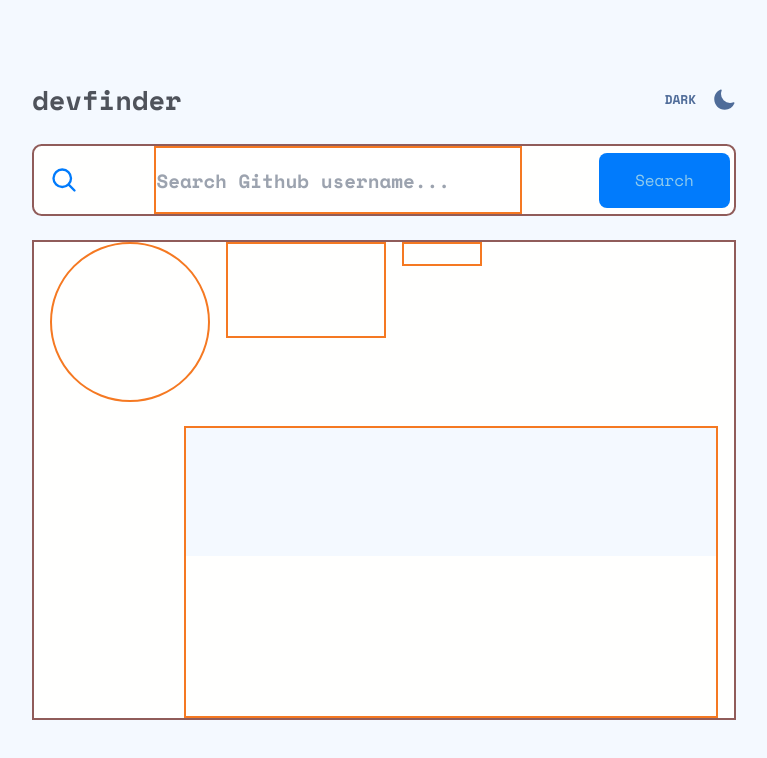
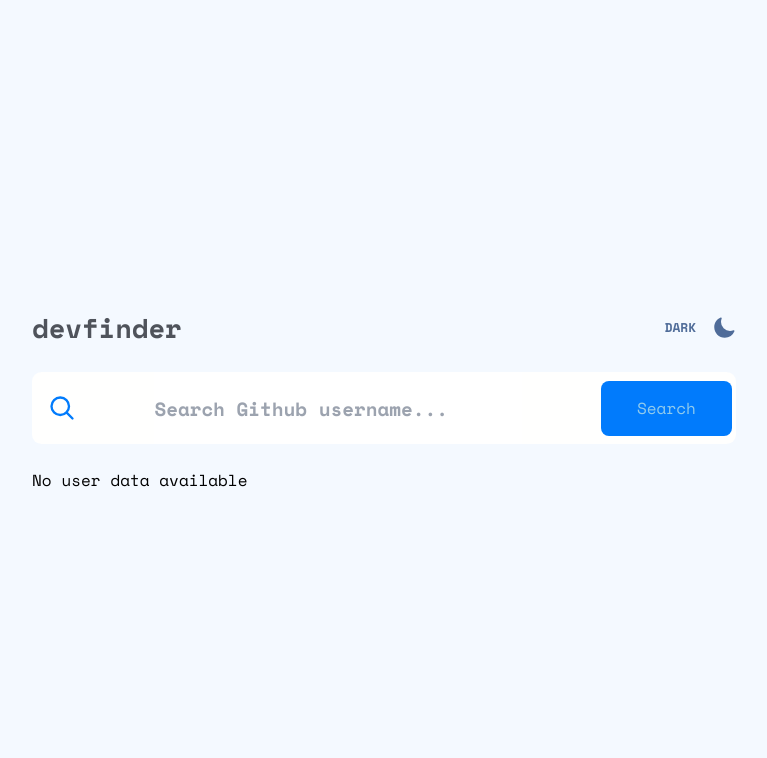
Before and after one commit to Sye-5pace/Github_Devfinder_App, a React (Vite) app: page / in a window 1280 px wide. Shown: the top 758 px of the page, without its empty margins (256-1023 px from the left). Built offline with nearby package versions, Linux system fonts and the light colour scheme.

Commit message:
Interface created/user-details component implemented

```diff
--- a/src/App.tsx
+++ b/src/App.tsx
@@ -7,18 +7,21 @@ import { UserData } from './interface.ts';
 
 const App = () => {
   const [ data, setData ] = useState(null)
+  const [ username , setUsername ] = useState("")
+  console.log(username)
 
-
-  const handleApiRequest = async () => {
-    const userEntry:string  = 'https://api.github.com/users';
-
+  const handleApiRequest = async (username) => {
+    console.log(username)
+    const userEntry:string  = `https://api.github.com/users/${username}`;
+    // console.log(userEntry);
     try{
       const response = await fetch(userEntry);
       if(!response.ok){
         throw new Error("Request failed with status: " + response.status)
       }
-      const users: UserData[] = await response.json();
-      console.log(users)
+      const user: UserData = await response.json();
+
+      setData(user)
     }catch(error){
       console.log(error)
     }
@@ -38,8 +41,8 @@ const App = () => {
             </svg>
           </div>
         </header>
-        <SearchUser /* search={} */ handleRequest={handleApiRequest}/>
-        <UserDetails />
+        <SearchUser username={username} setUsername={setUsername} handleRequest={handleApiRequest}/>
+        <UserDetails  data={data}/>
       </div>
     </div>
   );
--- a/src/SearchCard.tsx
+++ b/src/SearchCard.tsx
@@ -1,17 +1,17 @@
 import React,{useState ,useEffect} from 'react'
 
-const SearchUser = ({ search, handleRequest }) => {
-    const [user,setUser] = useState("")
+const SearchUser = ({ username, setUsername, handleRequest }) => {
+    // const [user,setUser] = useState("")
 
 
     return (
         <div className='' >
-            <section className='w-full h-[4.5rem] flex flex-row items-center justify-between gap-6 pl-4 pr-1  bg-[#fffffe] border-[#905C5A]  border-2 rounded-[0.6rem]'>
+            <section className='w-full h-[4.5rem] flex flex-row items-center justify-between gap-6 pl-4 pr-1  bg-[#fffffe] rounded-[0.6rem]'>
                 <svg xmlns="http://www.w3.org/2000/svg" fill="none" viewBox="0 0 24 24" strokeWidth={2} stroke="currentColor" className="w-7 h-7 stroke-[#017bfc]">
                     <path strokeLinecap="round" strokeLinejoin="round" d="M21 21l-5.197-5.197m0 0A7.5 7.5 0 105.196 5.196a7.5 7.5 0 0010.607 10.607z" />
                 </svg>
-                <input className='focus:outline-none font-semibold text-[#bbbec3] border-[#F57922] border-2 w-[23rem] h-full text-[1.2rem]'  placeholder='Search Github username...'/>
-                <button className='h-[3.4rem] w-[8.2rem] font-medium bg-[#017bfc] text-[#91cbec] rounded-[0.5rem] px-4 cursor-pointer' onClick={handleRequest}>Search</button>
+                <input className='focus:outline-none font-semibold text-[#bbbec3] w-[23rem] h-full text-[1.2rem]'  placeholder='Search Github username...' value={username} onChange={(e) => setUsername(e.target.value)} />
+                <button className='h-[3.4rem] w-[8.2rem] font-medium bg-[#017bfc] text-[#91cbec] rounded-[0.5rem] px-4 cursor-pointer' onClick={() => handleRequest(username)}>Search</button>
             </section>
         </div>
     );
--- a/src/UserDetails.tsx
+++ b/src/UserDetails.tsx
@@ -1,25 +1,71 @@
 import React from 'react'
 
 
-const UserDetails = () => {
-
+const UserDetails = ({data}) => {
+    if(!data){
+        return <div>No user data available</div>;
+    }
 
     return (
         <div>
-            <main className='flex flex-col gap-y-6  border-2 border-[#905C5A] h-[30rem] bg-[#fffffe]'>
+            <main className='flex flex-col gap-y-6 pt-10 h-[30rem] bg-[#fffffe]'>
                 <section className='flex flex-row gap-4 mx-4'>
-                    <div className='h-[10rem] w-[10rem] rounded-full border-[#F57922] border-2'>
-                        <img className='rounded-full'/>
+                    <div className='h-[10rem] w-[10rem] rounded-full'>
+                        <img className='rounded-full' src={data.avatar_url}/>
                     </div>
-                    <div className='border-[#F57922] border-2 h-24 w-[10rem]'>
-                        <h1 className='text-[#808184] font-semibold'></h1>
-                        <p className='text-[#afcfe6] font-medium'></p>
+                    <div className=' w-[10rem]'>
+                        <h1 className='text-[#5f636b] text-[1.7rem] font-semibold'>{data.name}</h1>
+                        <p className='text-[#70cafc] font-medium'>@{data.login}</p>
                     </div>
-                    <p className='border-[#F57922] border-2 h-6 w-20 text-[#caced1] font-medium'></p>
+                    <p className='h-6 text-[#c7c6cd] font-medium'>Joined {data.created_at.substring(0, 10)}</p>
                 </section>
-                <section className='ml-[9.4rem] mr-4 border-[#F57922] border-2 mx-4 h-full'>
-                    <p className='text-[#b4b7c2]'></p>
-                    <div className='w-full h-[8rem] bg-[#f4f9ff]'></div>
+                <section className='ml-[9.4rem] mr-4 mx-4 '>
+                    <p className='text-[#b4b7c2]'>{data.bio}</p>
+                    <div className='w-full rounded-[0.8rem] h-[8rem] bg-[#f4f9ff] flex flex-row gap-4 items-center justify-center'>
+                        <div className='flex flex-col'>
+                            <p className='text-[#a7b0c0]'>Repos</p>
+                            <p className='font-bold text-[1.1rem]'>{data.public_repos}</p>
+                        </div>
+                        <div className='flex flex-col'>
+                            <p className='text-[#a7b0c0]'>Followers</p>
+                            <p className='font-bold text-[1.1rem]'>{data.followers}</p>
+                        </div>
+                        <div className='flex flex-col'>
+                            <p className='text-[#a7b0c0] '>Following</p>
+                            <p className='font-bold text-[1.1rem]'>{data.following}</p>
+                        </div>
+                    </div>
+                </section>
+                <section className='text-[#b4b7c2] flex flex-row gap-4 items-center self-end mr-5'>
+                    <div className='flex flex-col gap-y-2'>
+                        <div className='flex gap-2'>
+                            <svg xmlns="http://www.w3.org/2000/svg" viewBox="0 0 24 24" fill="currentColor" className="w-6 h-6 fill-[#4c6896]">
+                                <path fillRule="evenodd" d="M11.54 22.351l.07.04.028.016a.76.76 0 00.723 0l.028-.015.071-.041a16.975 16.975 0 001.144-.742 19.58 19.58 0 002.683-2.282c1.944-1.99 3.963-4.98 3.963-8.827a8.25 8.25 0 00-16.5 0c0 3.846 2.02 6.837 3.963 8.827a19.58 19.58 0 002.682 2.282 16.975 16.975 0 001.145.742zM12 13.5a3 3 0 100-6 3 3 0 000 6z" clipRule="evenodd" />
+                            </svg>
+
+                            <p>{data.location}</p>
+                        </div>
+                        <div className='flex gap-2'>
+                            <svg xmlns="http://www.w3.org/2000/svg" viewBox="0 0 24 24" fill="currentColor" className="w-6 h-6 fill-[#4c6896]">
+                                <path fillRule="evenodd" d="M19.902 4.098a3.75 3.75 0 00-5.304 0l-4.5 4.5a3.75 3.75 0 001.035 6.037.75.75 0 01-.646 1.353 5.25 5.25 0 01-1.449-8.45l4.5-4.5a5.25 5.25 0 117.424 7.424l-1.757 1.757a.75.75 0 11-1.06-1.06l1.757-1.757a3.75 3.75 0 000-5.304zm-7.389 4.267a.75.75 0 011-.353 5.25 5.25 0 011.449 8.45l-4.5 4.5a5.25 5.25 0 11-7.424-7.424l1.757-1.757a.75.75 0 111.06 1.06l-1.757 1.757a3.75 3.75 0 105.304 5.304l4.5-4.5a3.75 3.75 0 00-1.035-6.037.75.75 0 01-.354-1z" clipRule="evenodd" />
+                            </svg>
+                            <p>{data.blog}</p>
+                        </div>
+                    </div>
+                    <div className='flex flex-col gap-y-2'>
+                        <div className='flex gap-2'>
+                            <svg className='w-6 h-6 fill-[#4c6896]' xmlns="http://www.w3.org/2000/svg" viewBox="0 0 24 24"><path fill="none" d="M0 0h24v24H0z">
+                                </path><path d="M22.2125 5.65605C21.4491 5.99375 20.6395 6.21555 19.8106 6.31411C20.6839 5.79132 21.3374 4.9689 21.6493 4.00005C20.8287 4.48761 19.9305 4.83077 18.9938 5.01461C18.2031 4.17106 17.098 3.69303 15.9418 3.69434C13.6326 3.69434 11.7597 5.56661 11.7597 7.87683C11.7597 8.20458 11.7973 8.52242 11.8676 8.82909C8.39047 8.65404 5.31007 6.99005 3.24678 4.45941C2.87529 5.09767 2.68005 5.82318 2.68104 6.56167C2.68104 8.01259 3.4196 9.29324 4.54149 10.043C3.87737 10.022 3.22788 9.84264 2.64718 9.51973C2.64654 9.5373 2.64654 9.55487 2.64654 9.57148C2.64654 11.5984 4.08819 13.2892 6.00199 13.6731C5.6428 13.7703 5.27232 13.8194 4.90022 13.8191C4.62997 13.8191 4.36771 13.7942 4.11279 13.7453C4.64531 15.4065 6.18886 16.6159 8.0196 16.6491C6.53813 17.8118 4.70869 18.4426 2.82543 18.4399C2.49212 18.4402 2.15909 18.4205 1.82812 18.3811C3.74004 19.6102 5.96552 20.2625 8.23842 20.2601C15.9316 20.2601 20.138 13.8875 20.138 8.36111C20.138 8.1803 20.1336 7.99886 20.1256 7.81997C20.9443 7.22845 21.651 6.49567 22.2125 5.65605Z"></path>
+                            </svg>
+                            <p>{data.twitter_username}</p>
+                        </div>
+                        <div className='flex gap-2'>
+                            <svg className='w-6 h-6 fill-[#4c6896]' xmlns="http://www.w3.org/2000/svg" viewBox="0 0 24 24"><path fill="none" d="M0 0h24v24H0z">
+                                </path><path d="M21 19H23V21H1V19H3V4C3 3.44772 3.44772 3 4 3H14C14.5523 3 15 3.44772 15 4V19H19V11H17V9H20C20.5523 9 21 9.44772 21 10V19ZM5 5V19H13V5H5ZM7 11H11V13H7V11ZM7 7H11V9H7V7Z"></path>
+                            </svg>
+                            <p>{data.company}</p>
+                        </div>
+                    </div>
                 </section>
             </main>
         </div>
```
Also changed, not shown: src/interface.ts (+33 -19 lines).
